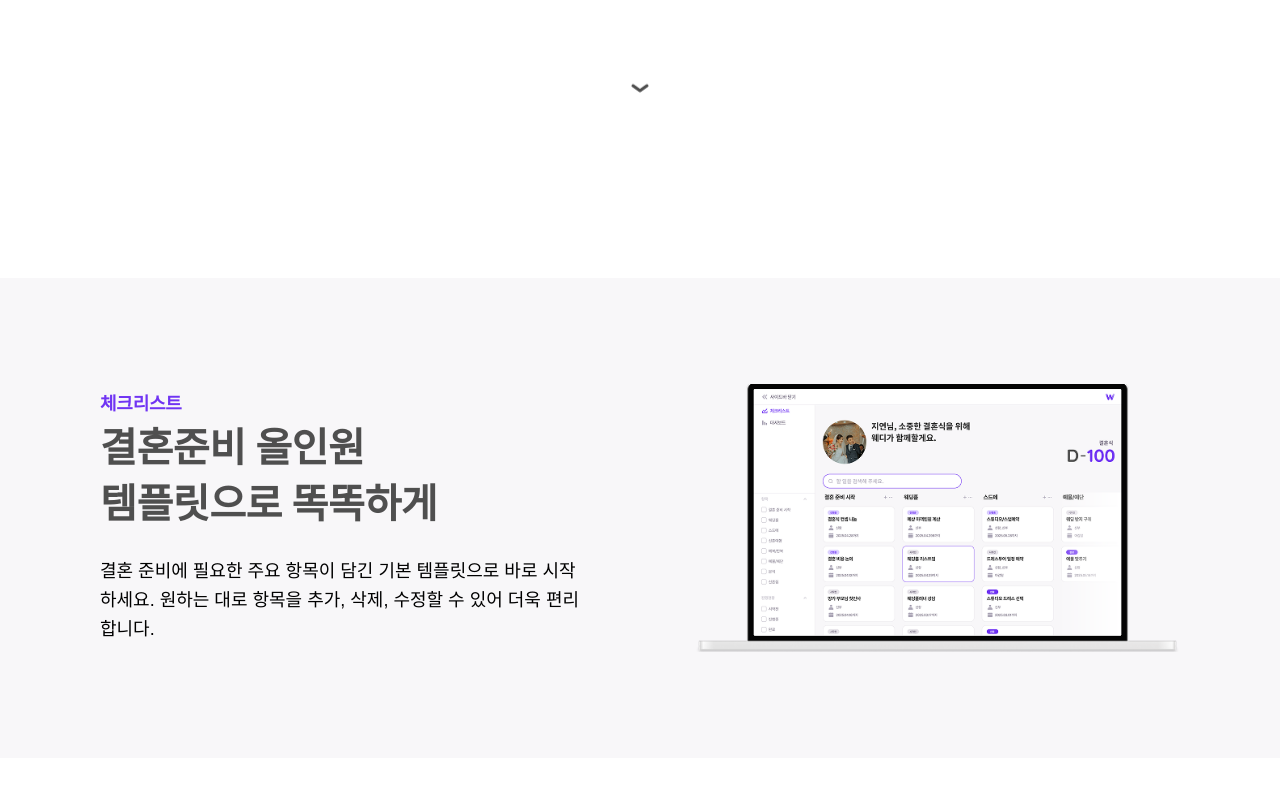
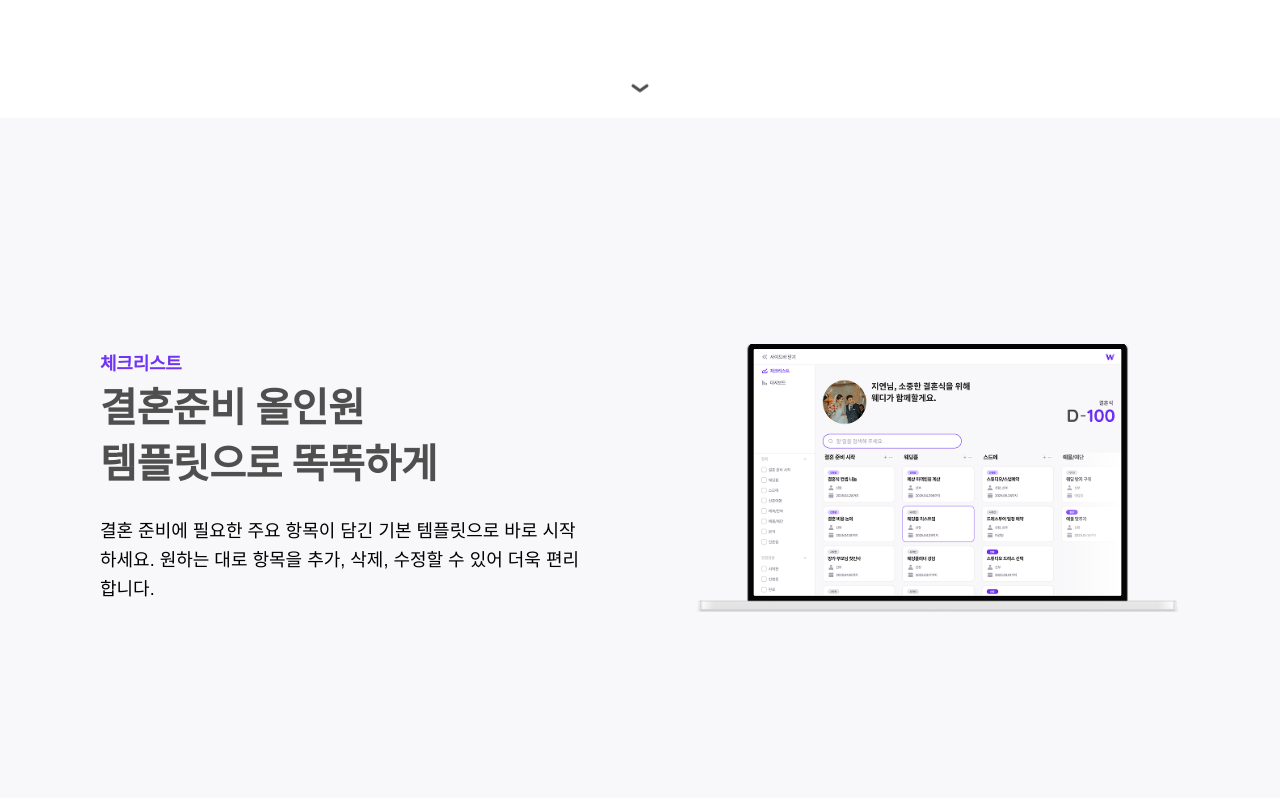
Before and after one commit to yunsusu/weddy, a Next.js app: page / in a window 1280 px wide. Shown: the part 682-1480 px from the top of the page. Built offline with nearby package versions, Linux system fonts and the light colour scheme; no server answers; a web font is replaced by a local one.

Commit message:
fix : 배경색 수정과 메인페이지 수정

```diff
--- a/src/components/commons/DropDown/style.module.scss
+++ b/src/components/commons/DropDown/style.module.scss
@@ -16,7 +16,7 @@
 }
 .item {
   display: flex;
-  min-width: 14rem;
+  min-width: 15rem;
   height: 2.8rem;
   padding: 4px 5px 4px 6px;
   //   justify-content: space-between;
--- a/src/components/domains/WorkSpace/DashBoard/index.tsx
+++ b/src/components/domains/WorkSpace/DashBoard/index.tsx
@@ -155,12 +155,12 @@ export default function DashBoard({
                 item={[
                   {
                     color: "gray",
-                    text: "섹션 이름 바꾸기",
+                    text: "카테고리 이름 바꾸기",
                     click: () => setChangeName(false),
                   },
                   {
                     color: "red",
-                    text: "섹션 삭제하기",
+                    text: "카테고리 삭제하기",
                     click: deleteCardMutate,
                   },
                 ]}
--- a/src/pages/dashBoard/style.module.scss
+++ b/src/pages/dashBoard/style.module.scss
@@ -6,7 +6,7 @@
 .dashBoardMain {
   width: 100%;
   margin-top: 7rem;
-  background: var(--Gray200, #f9f9fb);
+  background: #f0eff2;
   min-width: calc(100% - 24rem);
   padding: 2.7rem 5rem 3rem;
   position: relative;
--- a/src/pages/index.tsx
+++ b/src/pages/index.tsx
@@ -180,8 +180,8 @@ export default function Home() {
       </div>
 
       {/* Page 2 */}
-      <div className={cn("page")} id="2">
-        <div className={cn("secondPageContent")}>
+      <div className={cn("page")} id="2" style={{ height: "auto" }}>
+        <div className={cn("secondPageContent", "secondPageContent2")}>
           <div className={cn("secondPageSentence")}>
             <p className={cn("miniTitle")}>체크리스트</p>
             <h2>
--- a/src/pages/style.module.scss
+++ b/src/pages/style.module.scss
@@ -79,7 +79,7 @@
 
 .page {
   width: 100%;
-  height: 100vh;
+  height: 70vh;
   scroll-snap-align: start;
   position: relative;
   overflow: hidden;
@@ -141,10 +141,10 @@
   display: flex;
   align-items: center;
   justify-content: center;
-  height: 60%;
   position: relative;
   top: 50%;
   transform: translateY(-50%);
+  height: 60%;
   padding: 10rem;
   line-height: 1.6;
   // color: white;
@@ -224,3 +224,11 @@
   letter-spacing: -0.24px;
   margin-bottom: -2rem;
 }
+
+.secondPageContent2 {
+  min-height: 72rem;
+
+  position: relative;
+  top: auto;
+  transform: none;
+}
--- a/src/pages/workSpace/style.module.scss
+++ b/src/pages/workSpace/style.module.scss
@@ -6,7 +6,7 @@
   width: 100%;
   min-height: 100vh;
   margin-top: 7rem;
-  background: var(--Gray100, #f9f9fb);
+  background: #f0eff2;
   min-width: calc(100% - 24rem);
   padding: 6.2rem 4rem 0;
   display: flex;
```
